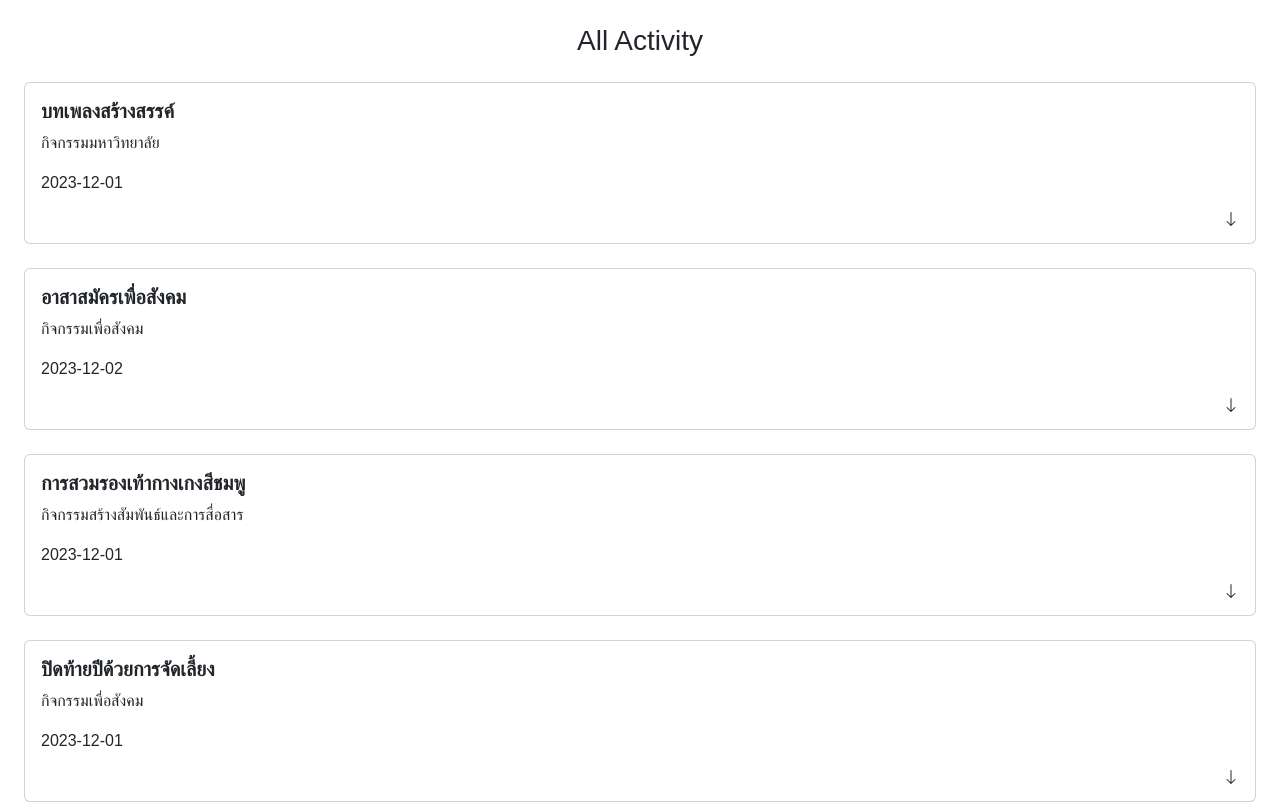
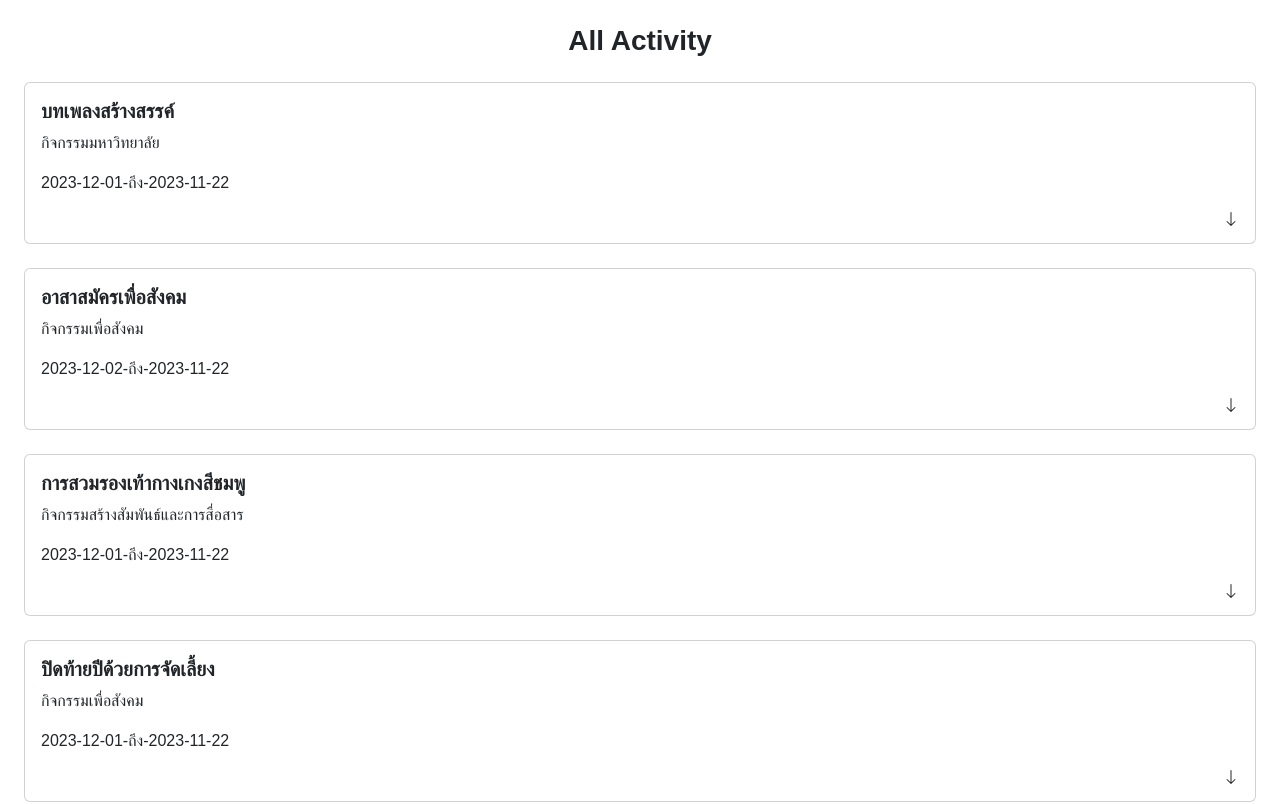
Before and after one commit to hackathon-ku/hackathon-2023-300, a React (Create React App) app: page /transcript in a window 1280 px wide. Shown: the top 804 px of the page. Built offline with nearby package versions, Linux system fonts and the light colour scheme; data requests are answered from the project's data file.

Commit message:
add actDate and actDateEnd

```diff
--- a/db.json
+++ b/db.json
@@ -7,6 +7,7 @@
       "actHour": 2,
       "actDetail": "พบกับการสร้างเนื้อเพลงและนำเสนอผลงานทางดนตรีที่เกิดจากความคิดสร้างสรรค์ของนักศึกษา",
       "actDate": "2023-12-01",
+      "actDateEnd": "2023-11-22",
       "id": 1
     },
     {
@@ -16,6 +17,7 @@
       "actHour": 3,
       "actDetail": "ร่วมกับกลุ่มอาสาสมัครเพื่อช่วยเหลือและสร้างสังคมที่ดีในทุก ๆ มิติ",
       "actDate": "2023-12-02",
+      "actDateEnd": "2023-11-22",
       "id": 2
     },
     {
@@ -25,6 +27,7 @@
       "actHour": 1,
       "actDetail": "สนุกสนานกับการแข่งขันสวมรองเท้าและกางเกงสีชมพูที่สดใส",
       "actDate": "2023-12-01",
+      "actDateEnd": "2023-11-22",
       "id": 3
     },
     {
@@ -34,6 +37,7 @@
       "actHour": 2,
       "actDetail": "ปิดท้ายปีการศึกษาด้วยการจัดเลี้ยงและกิจกรรมความสนุกสนาน",
       "actDate": "2023-12-01",
+      "actDateEnd": "2023-11-22",
       "id": 4
     },
     {
@@ -43,6 +47,7 @@
       "actHour": 1,
       "actDetail": "นำเสนอผลงานอนิเมชั่นและเทคโนโลยีที่สร้างสรรค์จากนักศึกษา",
       "actDate": "2023-12-01",
+      "actDateEnd": "2023-11-22",
       "id": 5
     },
     {
@@ -52,6 +57,7 @@
       "actHour": 2,
       "actDetail": "สนับสนุนการศึกษาด้วยการให้คำแนะนำและยืมหนังสือในห้องสมุด",
       "actDate": "2023-12-01",
+      "actDateEnd": "2023-11-22",
       "id": 6
     },
     {
@@ -61,6 +67,7 @@
       "actHour": 3,
       "actDetail": "แบ่งปันความรู้และประสบการณ์ในการเลี้ยงสัตว์เลี้ยง",
       "actDate": "2023-12-03",
+      "actDateEnd": "2023-11-22",
       "id": 7
     },
     {
@@ -70,6 +77,7 @@
       "actHour": 2,
       "actDetail": "นำเสนอทักษะแสดงสดและสร้างบรรยากาศการทำงานที่น่าสนใจ",
       "actDate": "2023-12-04",
+      "actDateEnd": "2023-11-22",
       "id": 8
     },
     {
@@ -79,6 +87,7 @@
       "actHour": 1,
       "actDetail": "ฝึกฝนโยคะเพื่อเสริมสร้างสุขภาพที่ดีและลดความเครียด",
       "actDate": "2023-12-06",
+      "actDateEnd": "2023-11-22",
       "id": 9
     },
     {
@@ -88,8 +97,8 @@
       "actHour": 2,
       "actDetail": "เรียนรู้การบำบัดด้วยอาหารที่เหมาะสมสำหรับสุขภาพทั้งร่างกายและจิตใจ",
       "actDate": "2023-12-05",
+      "actDateEnd": "2023-11-22",
       "id": 10
     }
   ]
-
 }
--- a/src/components/ActivityItem.js
+++ b/src/components/ActivityItem.js
@@ -39,9 +39,12 @@ const ActivityItem = () => {
               {item.actName}
             </Card.Title>
             <Card.Text className='text-start'>{item.actType} </Card.Text>
-            <Card.Text className='text-start'>{item.actDate} </Card.Text>
+            <div className='d-flex '>
+              <Card.Text className='text-start'>{item.actDate} </Card.Text>-ถึง-
+              <Card.Text className='text-start'>{item.actDateEnd} </Card.Text>
+            </div>
             <div className='d-flex justify-end'>
-              <ArrowDown onClick={() => handleToggle(index)}/>
+              <ArrowDown onClick={() => handleToggle(index)} />
             </div>
             <Collapse in={openIndex === index}>
               <div>
--- a/src/pages/SubmissionPage.js
+++ b/src/pages/SubmissionPage.js
@@ -49,7 +49,7 @@ const SubmissionPage = () => {
 
     return (
         <div>
-            <h3 className='text-center m-4'>Activity Submission</h3>
+            <h3 className='text-center m-4 fw-bold'>Activity Submission</h3>
             <div>
                 <Form className='m-5'>
                     <Form.Group className="mb-3" controlId="activity-title">
--- a/src/pages/TranscriptPage.js
+++ b/src/pages/TranscriptPage.js
@@ -17,7 +17,7 @@ const TranscriptPage = () => {
         crossorigin="anonymous"
 
       />
-      <h3 className='text-center m-4'>All Activity</h3>
+      <h3 className='text-center m-4 fw-bold'>All Activity</h3>
 
       <ActivityItem/>
 
```
